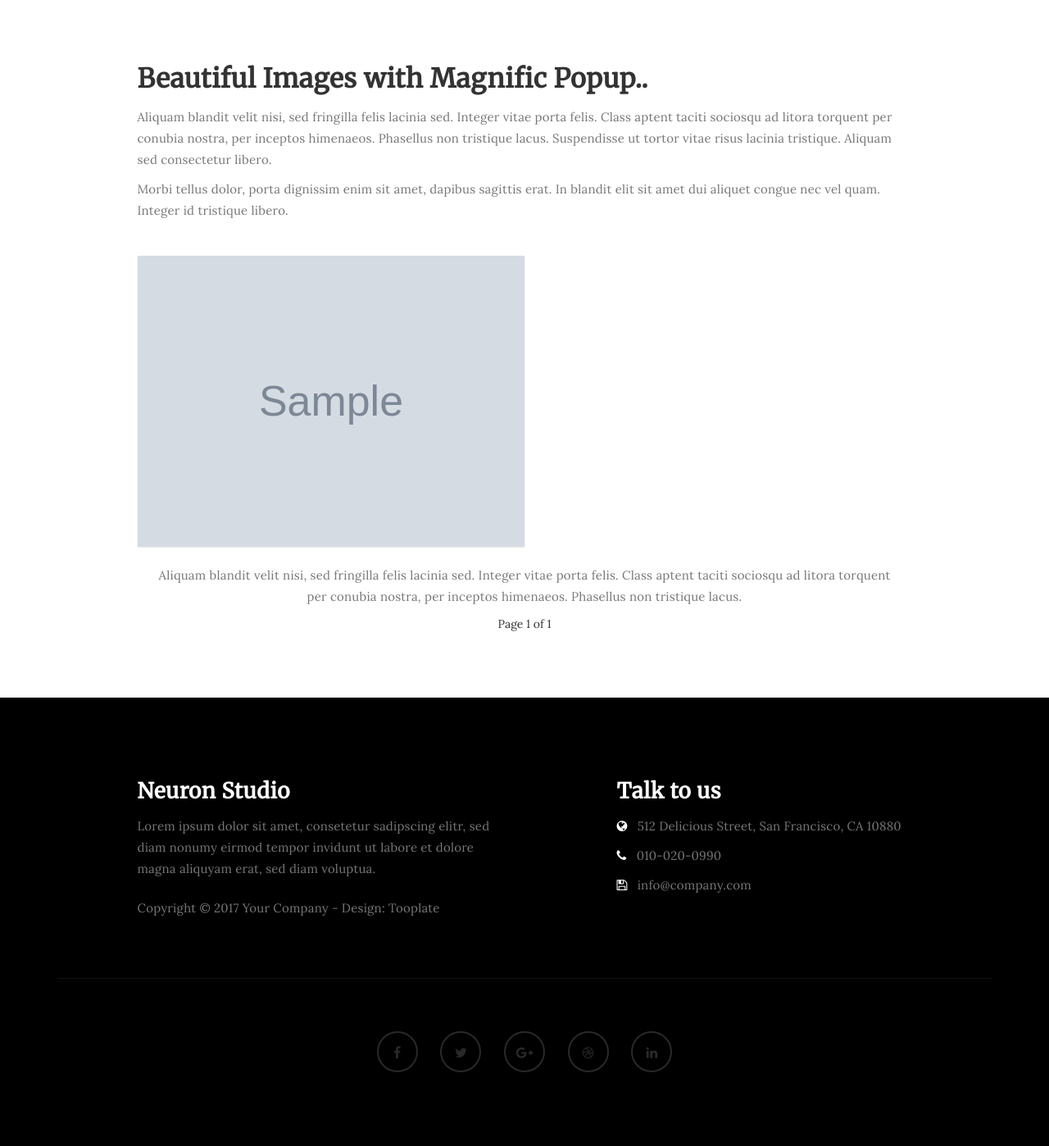
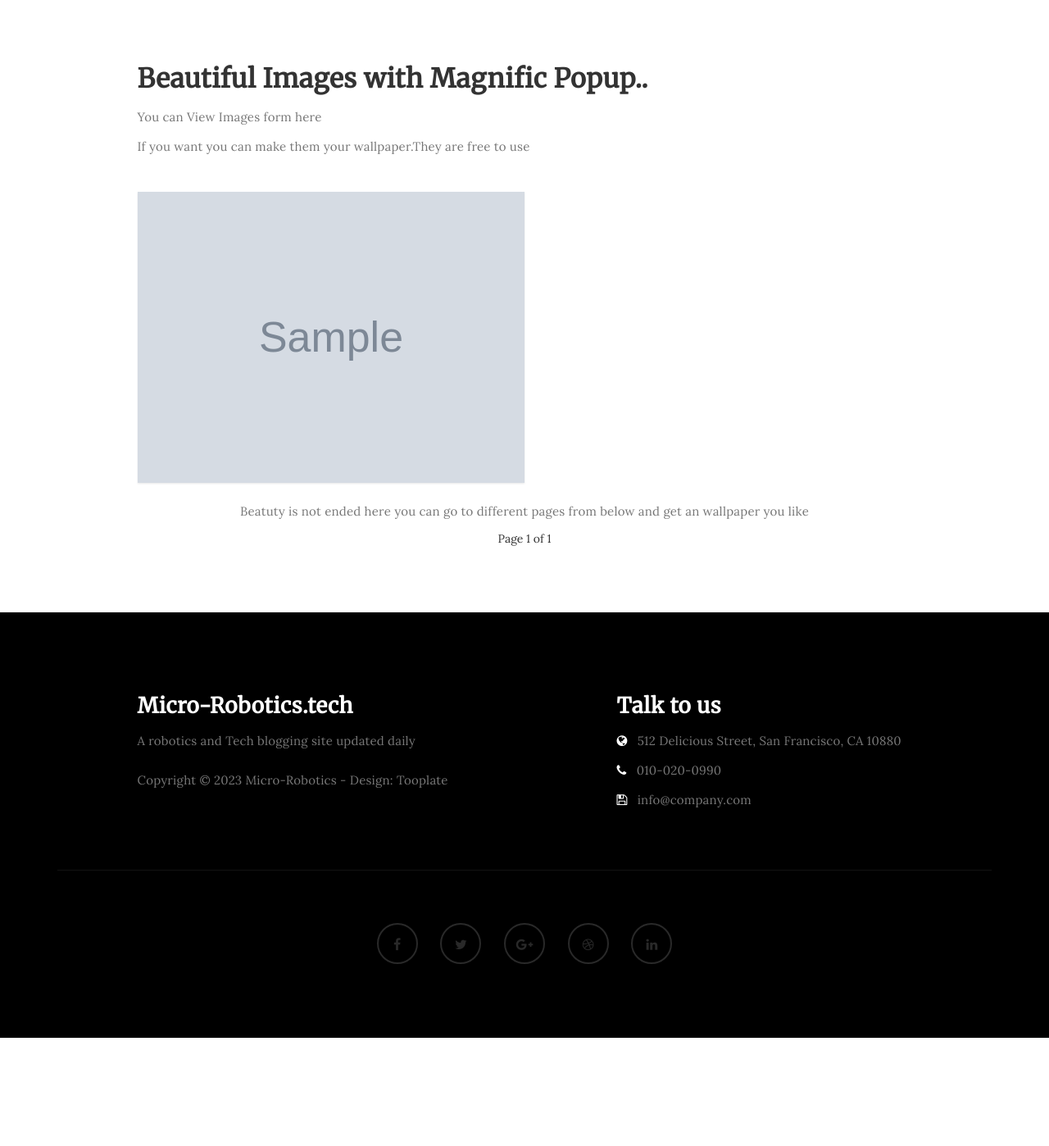
Before and after one commit to rajrupdasofficial/bloggy, a Django app: template app/templates/gallery.html in a window 1280 px wide. Shown: the part 608-2006 px from the top of the page at 82% size. After the commit the page ends 1874 px from the top, so only its background shows below. Run offline with Django 4.2, Linux system fonts and the light colour scheme; the template is opened without the code that fills it: most values are stand-ins (such as "Sample title", 1, 10 or a date in 2020); grey boxes marked "Sample" are stand-in pictures; some libraries are stand-ins or nearby versions.

Commit message:
some writings are rectified also added some proper information

```diff
--- a/app/templates/gallery.html
+++ b/app/templates/gallery.html
@@ -10,7 +10,7 @@
 <meta name="author" content="">
 <meta name="viewport" content="width=device-width, initial-scale=1, maximum-scale=1">
 
-<title>Micro-Robotics - Experiment - Gallery</title>
+<title>Micro-Robotics.tech | Experiment | Gallery Experiment</title>
 <!--
 
 Template 2085 Neuron
@@ -48,14 +48,14 @@ http://www.tooplate.com/view/2085-neuron
                     <span class="icon icon-bar"></span>
                     <span class="icon icon-bar"></span>
                </button>
-               <a href="{% url 'indexpage' %}" class="navbar-brand">Neuron</a>
+               <a href="{% url 'indexpage' %}" class="navbar-brand">Micro-Robotics.tech</a>
           </div>
           <div class="collapse navbar-collapse">
                <ul class="nav navbar-nav navbar-right">
                     <li><a href="{% url 'indexpage' %}">Home</a></li>
-                    <li><a href="about.html">About</a></li>
+                    <li><a href="{% url 'about' %}">About</a></li>
                     <li class="active"><a href="{% url 'gallery' %}">Gallery</a></li>
-                    <li><a href="contact.html">Contact</a></li>
+                    <li><a href="{% url 'contact' %}">Contact</a></li>
                </ul>
           </div>
 
@@ -85,8 +85,8 @@ http://www.tooplate.com/view/2085-neuron
 
                <div class="col-md-offset-1 col-md-10 col-sm-12">
                     <h2>Beautiful Images with Magnific Popup..</h2>
-                    <p>Aliquam blandit velit nisi, sed fringilla felis lacinia sed. Integer vitae porta felis. Class aptent taciti sociosqu ad litora torquent per conubia nostra, per inceptos himenaeos. Phasellus non tristique lacus. Suspendisse ut tortor vitae risus lacinia tristique. Aliquam sed consectetur libero.</p>
-                    <p>Morbi tellus dolor, porta dignissim enim sit amet, dapibus sagittis erat. In blandit elit sit amet dui aliquet congue nec vel quam. Integer id tristique libero.</p>
+                    <p>You can View Images form here </p>
+                    <p>If you want you can make them your wallpaper.They are free to use</p>
                     <span></span>
                     {% for j in page_obj %}
                     <div class="col-md-6 col-sm-6">
@@ -98,7 +98,7 @@ http://www.tooplate.com/view/2085-neuron
                     </div>
                     {% endfor %}
                     <div class="col-md-12 col-sm-12">
-                         <p>Aliquam blandit velit nisi, sed fringilla felis lacinia sed. Integer vitae porta felis. Class aptent taciti sociosqu ad litora torquent per conubia nostra, per inceptos himenaeos. Phasellus non tristique lacus.</p>
+                         <p>Beatuty is not ended here you can go to different pages from below and get an wallpaper you like</p>
                     </div>
                </div>
           </div>
@@ -124,10 +124,10 @@ http://www.tooplate.com/view/2085-neuron
           <div class="row">
 
                <div class="col-md-5 col-md-offset-1 col-sm-6">
-                    <h3>Neuron Studio</h3>
-                    <p>Lorem ipsum dolor sit amet, consetetur sadipscing elitr, sed diam nonumy eirmod tempor invidunt ut labore et dolore magna aliquyam erat, sed diam voluptua.</p>
+                    <h3>Micro-Robotics.tech</h3>
+                    <p>A robotics and Tech blogging site updated daily</p>
                     <div class="footer-copyright">
-                         <p>Copyright &copy; 2017 Your Company - Design: Tooplate</p>
+                         <p>Copyright &copy; 2023 Micro-Robotics - Design: Tooplate</p>
                     </div>
                </div>
 
```
